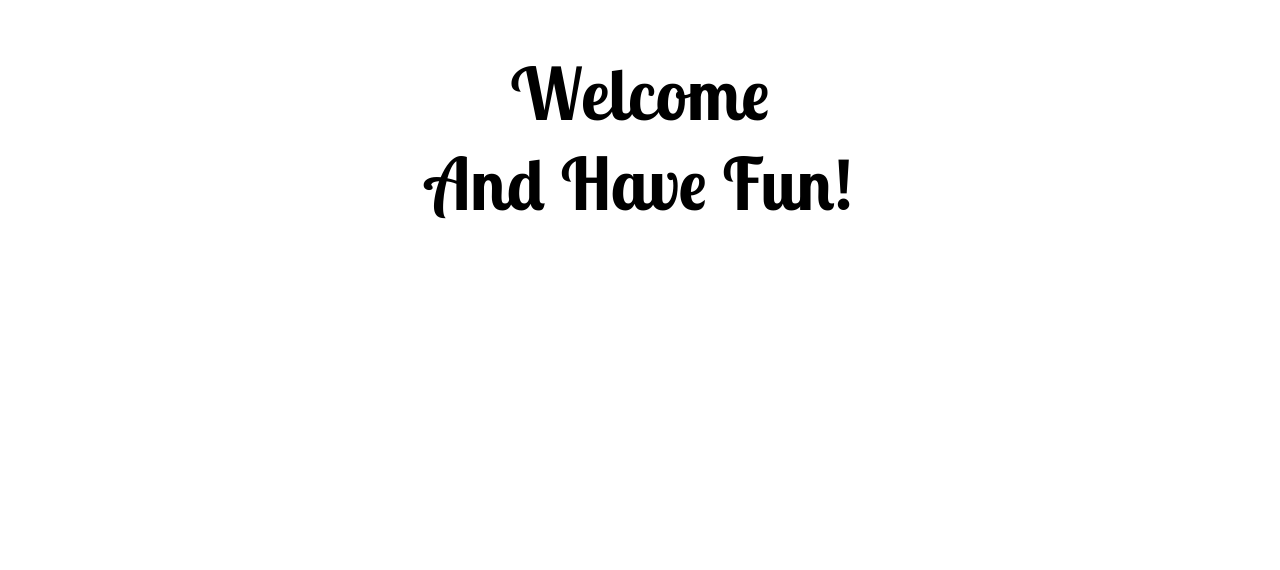
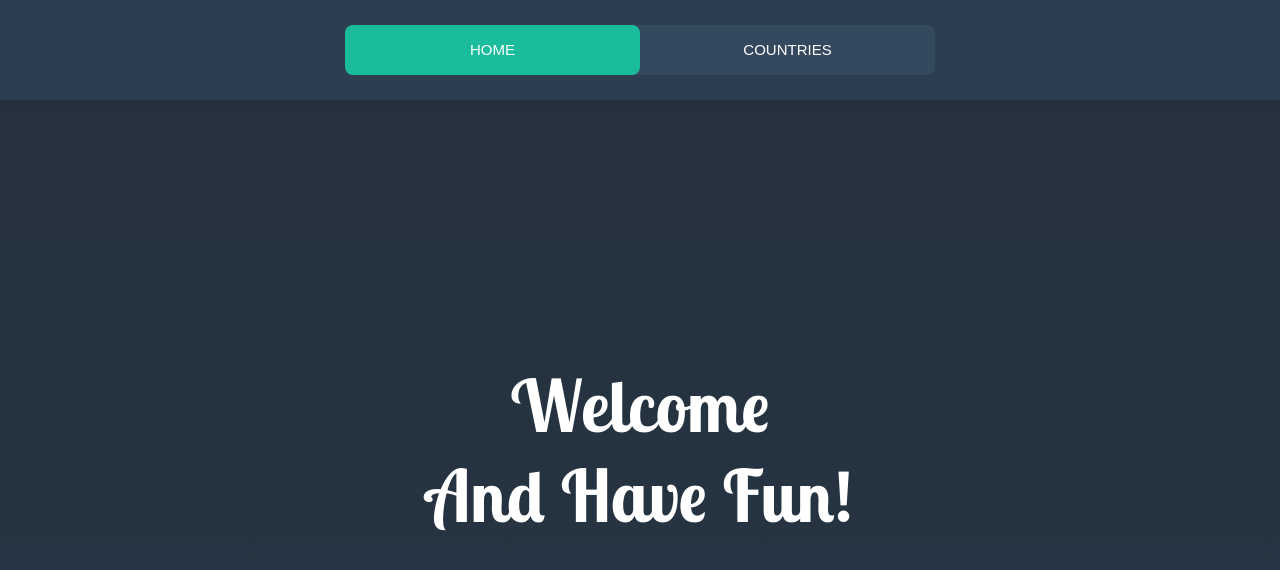
Before and after one commit to ylovits/countries, a React (Create React App) app: page / in a window 1280 px wide. Shown: the top 570 px of the page. Built offline with nearby package versions, Linux system fonts and the light colour scheme.

Commit message:
Header Creation
Header with animations and active link highlighting
Necessary changes to the router, Home and NotFound components
Global.js for globaly used "mini" components

```diff
--- a/src/App.js
+++ b/src/App.js
@@ -5,6 +5,7 @@ import { ApolloProvider } from '@apollo/react-hooks';
 import './App.scss';
 import Home from './components/Home';
 import NotFound from './components/NotFound';
+import Header from './components/Header';
 
 const client = new ApolloClient({
   uri: 'https://countries.trevorblades.com'
@@ -15,11 +16,18 @@ const App = () => {
     <BrowserRouter>
       <ApolloProvider client={client}>
         <Switch>
-            <Route path='/' component={Home} exact />
-            {/* <Route path='/countries/:code' component={CountryPage} />
-            <Route path='/countries' component={Countries} />*/}
-            <Route component={NotFound} />
-          </Switch>
+          <Route
+            path='/'
+            render={(props) => <React.Fragment><Header {...props} activelink='activehome' /><Home /></React.Fragment>}
+            exact
+          />
+          {/* <Route path='/countries/:code' component={CountryPage} />
+          <Route
+            path='/countries'
+            render={(props) => <React.Fragment><Header {...props} activelink='activecountries' /><Countries /></React.Fragment>}
+          /> */}
+          <Route render={(props) => <React.Fragment><Header {...props} activelink='' /><NotFound /></React.Fragment>} />
+        </Switch>
       </ApolloProvider>
     </BrowserRouter>
   );
--- a/src/App.scss
+++ b/src/App.scss
@@ -13,3 +13,38 @@ code {
   font-family: source-code-pro, Menlo, Monaco, Consolas, "Courier New",
     monospace;
 }
+
+
+* {
+  margin: 0;
+  padding: 0;
+  border: 0;
+}
+
+html, body{
+  height: 100%;
+}
+
+#root{
+  display: flex;
+  height: calc( 100% - 100px);
+  padding-top:100px;
+}
+body{
+  font-size: 12px;
+  font-family: sans-serif;
+  background: #253444;
+}
+
+nav {
+  .activehome, a:nth-child(1):hover~.animation {
+      width: 50%;
+      left: 0;
+      background-color: #1abc9c;
+  }
+  .activecountries, a:nth-child(2):hover~.animation {
+      width: 50%;
+      left: 50%;
+      background-color: #1abc9c;
+  }
+}
--- /dev/null
+++ b/src/components/Global.js
@@ -0,0 +1,16 @@
+import styled from 'styled-components';
+
+const PageContainer = styled.div`
+    justify-content: center;
+    display: flex;
+    flex-direction: column;
+    padding: 4em;
+    flex:1;
+    background: rgb(37,49,61);
+    background: -moz-linear-gradient(180deg, rgba(37,49,61,1) 0%, rgba(38,53,69,1) 100%);
+    background: -webkit-linear-gradient(180deg, rgba(37,49,61,1) 0%, rgba(38,53,69,1) 100%);
+    background: linear-gradient(180deg, rgba(37,49,61,1) 0%, rgba(38,53,69,1) 100%);
+    filter: progid:DXImageTransform.Microsoft.gradient(startColorstr="#25313d",endColorstr="#263545",GradientType=1);
+`;
+
+export default PageContainer;
--- /dev/null
+++ b/src/components/Header.js
@@ -0,0 +1,59 @@
+import React from 'react';
+import { Link } from 'react-router-dom';
+import styled from 'styled-components';
+
+const NavContainer = styled.div`
+  position:fixed;
+  top:0;
+  left:0;
+  width:100%;
+  background:#2c3e50;
+`;
+
+const MainNav = styled.nav`
+  margin: 25px auto;
+  position: relative;
+  width: 590px;
+  max-width:85%;
+  background-color: #34495e;
+  border-radius: 8px;
+  font-size: 0;
+`;
+
+const StyledLink = styled(Link)`
+  line-height: 50px;
+  height: 100%;
+  font-size: 15px;
+  display: inline-block;
+  position: relative;
+  z-index: 1;
+  text-decoration: none;
+  text-transform: uppercase;
+  text-align: center;
+  color: white;
+  cursor: pointer;
+  width:50%;
+`;
+
+const AnimationDiv = styled.div`
+  position: absolute;
+  height: 100%;
+  top: 0;
+  z-index: 0;
+  transition: all .5s ease 0s;
+  border-radius: 8px;
+`;
+
+const Header = (props) => {
+  return (
+    <NavContainer>
+      <MainNav>
+        <StyledLink to="/">Home</StyledLink>
+        <StyledLink to="/countries">Countries</StyledLink>
+        <AnimationDiv className={`animation ${props.activelink}`}></AnimationDiv>
+      </MainNav>
+    </NavContainer>
+  )
+}
+
+export default Header;
--- a/src/components/Home.js
+++ b/src/components/Home.js
@@ -1,16 +1,19 @@
 import React from 'react';
 import styled from 'styled-components';
+import PageContainer from './Global';
 
 const Title = styled.h1`
   font-family: "Lobster Two", cursive;
   font-size: 4.5rem;
   text-align: center;
-  color: #000;
+  color: #ffffff;
 `;
 
 const Home = () =>{
     return(
-        <Title>Welcome<br />And Have Fun!</Title>
+        <PageContainer>
+            <Title>Welcome<br />And Have Fun!</Title>
+        </PageContainer>
     )
 }
 
--- a/src/components/NotFound.js
+++ b/src/components/NotFound.js
@@ -1,16 +1,19 @@
 import React from 'react';
 import styled from 'styled-components';
+import PageContainer from './Global';
 
 const Title = styled.h1`
   font-family: "Lobster Two", cursive;
   font-size: 1.5rem;
   text-align: center;
-  color: #000;
+  color: #ffffff;
 `;
 
 const NotFound = () =>{
     return(
-        <Title>Page Not Found!</Title>
+        <PageContainer>
+            <Title>Page Not Found!</Title>
+        </PageContainer>
     )
 }
 
```
